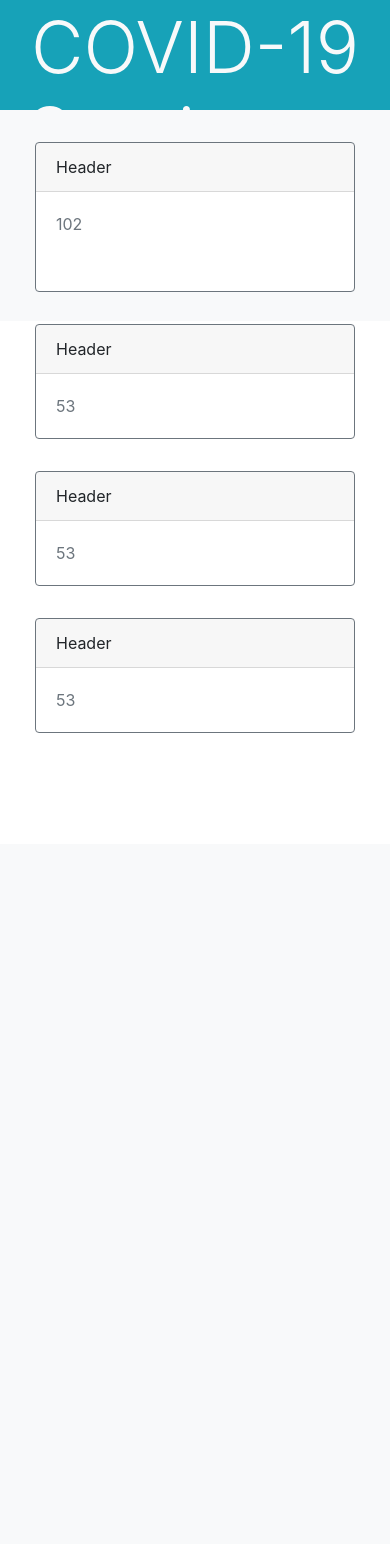
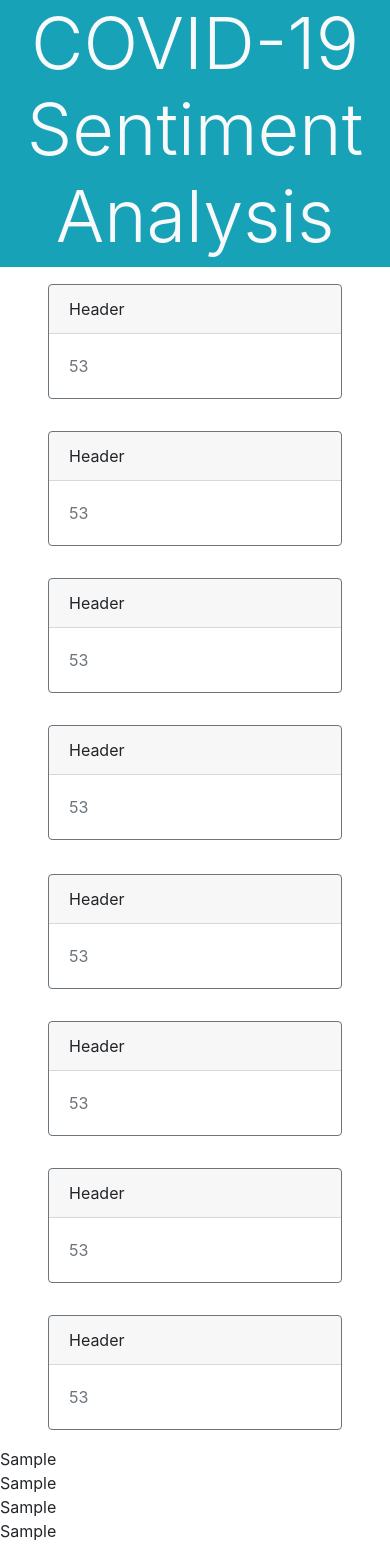
Before and after one commit to fznsakib/covidology, a Django app: template web-app-env/project/dashboard/templates/dashboard.html in a window 390 px wide. Before the commit the page ends 733 px from the top, so only its background shows below. Run offline with Django 3.2, Linux system fonts and the light colour scheme; the template is opened without the code that fills it: most values are stand-ins (such as "Sample title", 1, 10 or a date in 2020); some libraries are stand-ins or nearby versions.

Commit message:
Created site layout and added plotly graphs

```diff
--- a/web-app-env/project/app/asgi.py
+++ b/web-app-env/project/app/asgi.py
@@ -11,6 +11,6 @@
 
 from django.core.asgi import get_asgi_application
 
-os.environ.setdefault('DJANGO_SETTINGS_MODULE', 'app.settings')
+os.environ.setdefault("DJANGO_SETTINGS_MODULE", "app.settings")
 
 application = get_asgi_application()
--- a/web-app-env/project/app/urls.py
+++ b/web-app-env/project/app/urls.py
@@ -17,7 +17,6 @@
 from django.urls import path, include
 
 urlpatterns = [
-    path('admin/', admin.site.urls),
-    path('', include('dashboard.urls')),
-
+    path("admin/", admin.site.urls),
+    path("", include("dashboard.urls")),
 ]
--- a/web-app-env/project/app/wsgi.py
+++ b/web-app-env/project/app/wsgi.py
@@ -11,6 +11,6 @@
 
 from django.core.wsgi import get_wsgi_application
 
-os.environ.setdefault('DJANGO_SETTINGS_MODULE', 'app.settings')
+os.environ.setdefault("DJANGO_SETTINGS_MODULE", "app.settings")
 
 application = get_wsgi_application()
--- a/web-app-env/project/dashboard/apps.py
+++ b/web-app-env/project/dashboard/apps.py
@@ -2,4 +2,4 @@
 
 
 class CoronaAppConfig(AppConfig):
-    name = 'dashboard'
+    name = "dashboard"
--- a/web-app-env/project/dashboard/templates/dashboard.html
+++ b/web-app-env/project/dashboard/templates/dashboard.html
@@ -1,47 +1,129 @@
 {% extends "base.html" %}
 
 {% block page_content %}
-<div class="container-fluid bg-info text-center" style="height: 110px;">
-    <h1 class="display-3 text-light" style="padding-top: 1vw;">
-        COVID-19 Sentiment Analysis
-    </h1>
+
+<div class="row bg-info">
+    <div class="col-lg-12 bg-info">
+      <h1 id="covid-19-sentiment-analysis" class=" display-3 text-center text-light">COVID-19 Sentiment Analysis</h1>
+
+    </div>
 </div>
 
-<div class="container-fluid bg-light h-25 content-row">
-    <div class="d-flex justify-content-center">
-        <div class="card-deck" style="padding-top: 1rem;">
-            <div class="card border-secondary mb-3 mt-3 mx-5" style="height:150px; width: 20rem; max-width: 20rem;">
-                <div class="card-header">Header</div>
-                <div class="card-body text-secondary">
-                    <!-- <h5 class="card-title">Secondary card title</h5> -->
-                    <p class="card-text">102</p>
+<div class="row">
+    <div class="col-xs-12 col-lg-2">
+
     </div>
-            </div>
+    <div class="col-lg-2">
         <div class="card border-secondary mb-3 mt-3 mx-5" style="max-width: 20rem;">
             <div class="card-header">Header</div>
             <div class="card-body text-secondary">
-                    <!-- <h5 class="card-title">Secondary card title</h5> -->
-                    <p class="card-text">53</p>
-                </div>
-            </div>
-            <div class="card border-secondary mb-3 mt-3 mx-5" style="max-width: 20rem;">
-                <div class="card-header">Header</div>
-                <div class="card-body text-secondary">
-                    <!-- <h5 class="card-title">Secondary card title</h5> -->
-                    <p class="card-text">53</p>
-                </div>
-            </div>
-            <div class="card border-secondary mb-3 mt-3 mx-5" style="max-width: 20rem;">
-                <div class="card-header">Header</div>
-                <div class="card-body text-secondary">
-                    <!-- <h5 class="card-title">Secondary card title</h5> -->
                 <p class="card-text">53</p>
             </div>
         </div>
     </div>
+    <div class="col-lg-2">
+        <div class="card border-secondary mb-3 mt-3 mx-5" style="max-width: 20rem;">
+            <div class="card-header">Header</div>
+            <div class="card-body text-secondary">
+                <p class="card-text">53</p>
+            </div>
+        </div>
+    </div>
+    <div class="col-lg-2">
+        <div class="card border-secondary mb-3 mt-3 mx-5" style="max-width: 20rem;">
+            <div class="card-header">Header</div>
+            <div class="card-body text-secondary">
+                <p class="card-text">53</p>
+            </div>
+        </div>
+    </div>
+    <div class="col-lg-2">
+        <div class="card border-secondary mb-3 mt-3 mx-5" style="max-width: 20rem;">
+            <div class="card-header">Header</div>
+            <div class="card-body text-secondary">
+                <p class="card-text">53</p>
+            </div>
+        </div>
+    </div>
+    <div class="col-lg-2">
+
     </div>
 </div>
 
-<!-- <div class="d-flex justify-content-center">...</div> -->
+<div class="row">
+    <div class="col-xs-12 col-lg-2">
+
+    </div>
+    <div class="col-lg-2">
+        <div class="card border-secondary mb-3 mt-3 mx-5" style="max-width: 20rem;">
+            <div class="card-header">Header</div>
+            <div class="card-body text-secondary">
+                <p class="card-text">53</p>
+            </div>
+        </div>
+    </div>
+    <div class="col-lg-2">
+        <div class="card border-secondary mb-3 mt-3 mx-5" style="max-width: 20rem;">
+            <div class="card-header">Header</div>
+            <div class="card-body text-secondary">
+                <p class="card-text">53</p>
+            </div>
+        </div>
+    </div>
+    <div class="col-lg-2">
+        <div class="card border-secondary mb-3 mt-3 mx-5" style="max-width: 20rem;">
+            <div class="card-header">Header</div>
+            <div class="card-body text-secondary">
+                <p class="card-text">53</p>
+            </div>
+        </div>
+    </div>
+    <div class="col-lg-2">
+        <div class="card border-secondary mb-3 mt-3 mx-5" style="max-width: 20rem;">
+            <div class="card-header">Header</div>
+            <div class="card-body text-secondary">
+                <p class="card-text">53</p>
+            </div>
+        </div>
+    </div>
+    <div class="col-lg-2">
+
+    </div>
+</div>
+
+
+
+<div class="row">
+    <div class="col-lg-6">
+        {% autoescape off %}
+            {{ plot_div.0 }}
+        {% endautoescape %}
+    </div>
+    <div class="col-lg-6">
+        {% autoescape off %}
+            {{ plot_div.1 }}
+        {% endautoescape %}
+    </div>
+</div>
+
+<div class="row">
+    <div class="col-lg-6">
+        {% autoescape off %}
+            {{ plot_div.2 }}
+        {% endautoescape %}
+    </div>
+    <div class="col-lg-6">
+        {% autoescape off %}
+            {{ plot_div.3 }}
+        {% endautoescape %}
+    </div>
+</div>
+
+<div class="row">
+    <div class="col-lg-12">
+
+    </div>
+</div>
+
 
 {% endblock %}
--- a/web-app-env/project/dashboard/urls.py
+++ b/web-app-env/project/dashboard/urls.py
@@ -2,5 +2,5 @@
 from dashboard import views
 
 urlpatterns = [
-    path('', views.dashboard, name='dashboard'),
+    path("", views.dashboard, name="dashboard"),
 ]
--- a/web-app-env/project/manage.py
+++ b/web-app-env/project/manage.py
@@ -5,7 +5,7 @@
 
 
 def main():
-    os.environ.setdefault('DJANGO_SETTINGS_MODULE', 'app.settings')
+    os.environ.setdefault("DJANGO_SETTINGS_MODULE", "app.settings")
     try:
         from django.core.management import execute_from_command_line
     except ImportError as exc:
@@ -17,5 +17,5 @@
     execute_from_command_line(sys.argv)
 
 
-if __name__ == '__main__':
+if __name__ == "__main__":
     main()
```
Also changed, not shown: web-app-env/project/app/settings.py (+37 -45 lines), web-app-env/project/dashboard/views.py (+25 -1 lines). Lines whose indentation alone changed are shown as unchanged.
